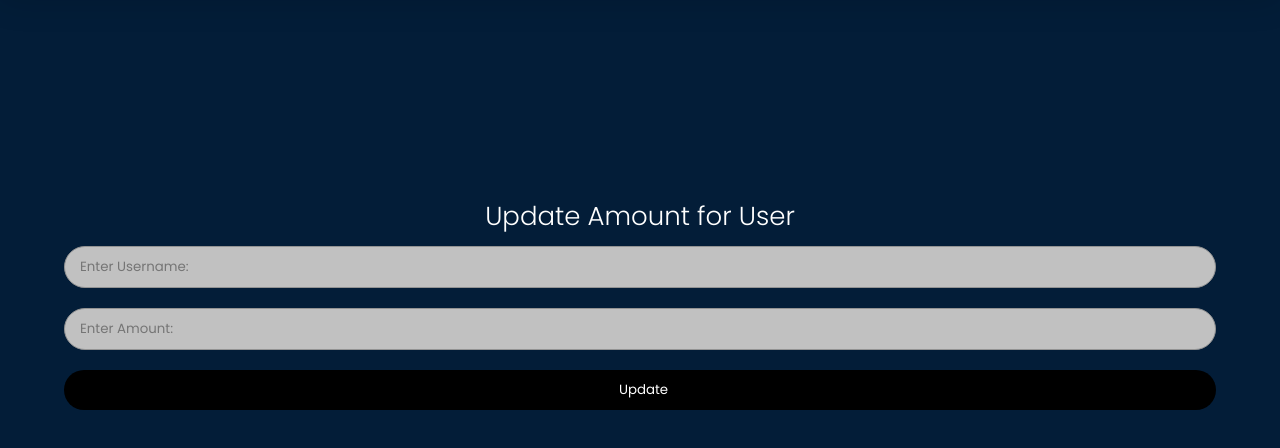
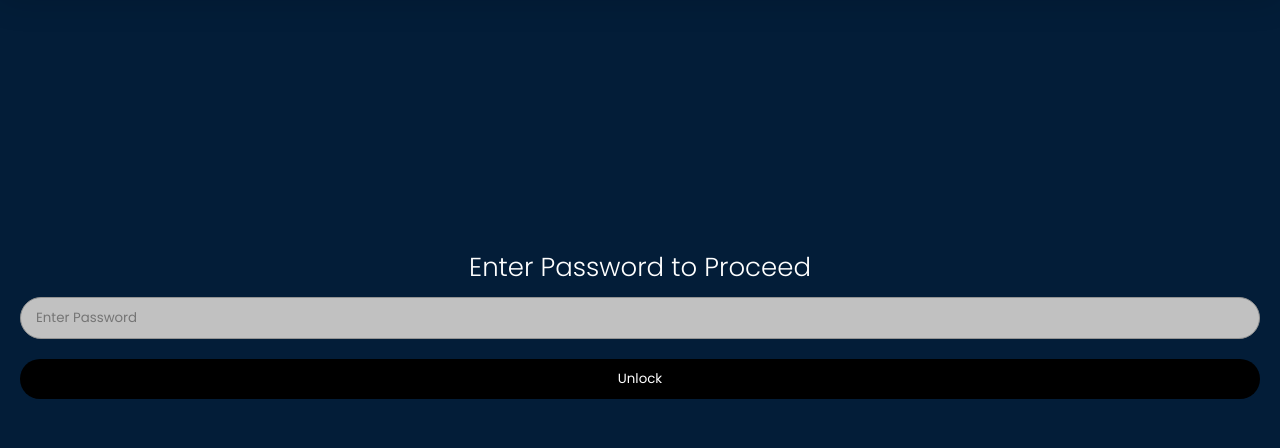
Before and after one commit to KhiladiEsports/admin-panal, a plain HTML site: page add_coins.html in a window 1280 px wide. Shown: the part 72-520 px from the top of the page. Drawn offline with Linux system fonts and the light colour scheme.

Commit message:
Update add_coins.html

```diff
--- a/add_coins.html
+++ b/add_coins.html
@@ -1,25 +1,84 @@
+<!DOCTYPE html>
+<html lang="en">
+<head>
     <meta charset="UTF-8">
     <meta name="viewport" content="width=device-width, initial-scale=1.0">
+    <title>Khiladi Esports</title>
     <style>
-    @import url('https://fonts.googleapis.com/css2?family=Poppins:ital,wght@0,100;0,200;0,300;0,400;0,500;0,600;0,700;0,800;0,900;1,100;1,200;1,300;1,400;1,500;1,600;1,700;1,800;1,900&display=swap');
+        @import url('https://fonts.googleapis.com/css2?family=Poppins:wght@100..900&display=swap');
         @import url('https://fonts.googleapis.com/css2?family=Lexend+Giga:wght@100..900&display=swap');
-    *{ overflow-x: hidden; }
-    h1,h2,h3,h4,h5,h6 ,p { margin: 0; }
-    body { padding: 0; margin: 0; background: #031d38; color: #fff; font-family: 'Poppins' , sans-serif ; }
-    .header { display: flex; align-items: center; padding: 10px; background: #031d38; color: #fff; box-shadow: rgba(0, 0, 0, 0.16) 0px 10px 36px 0px, rgba(0, 0, 0, 0.06) 0px 0px 0px 1px; }
-    .header h2 { margin: 0px 0px 0px 10px; font-family: "Lexend Giga", serif; color: e7e7e7; }
-    .header img { border-radius: 125px; width: 40px; height: 40px; }
-    #updateForm { display: flex; flex-direction: column; align-items: center; justify-content: center; height: 80vh; }
+
+        * { overflow-x: hidden; }
+        h1, h2, h3, h4, h5, h6, p { margin: 0; }
+        body { padding: 0; margin: 0; background: #031d38; color: #fff; font-family: 'Poppins', sans-serif; }
+
+        .header {
+            display: flex; align-items: center; padding: 10px;
+            background: #031d38; color: #fff;
+            box-shadow: rgba(0, 0, 0, 0.16) 0px 10px 36px 0px, rgba(0, 0, 0, 0.06) 0px 0px 0px 1px;
+        }
+        .header h2 {
+            margin-left: 10px; font-family: "Lexend Giga", serif; color: #e7e7e7;
+        }
+        .header img {
+            border-radius: 50%; width: 40px; height: 40px;
+        }
+
+        #lockScreen {
+            display: flex;
+            flex-direction: column;
+            justify-content: center;
+            height: 80vh;
+            padding: 20px;
+        }
+        #lockScreen input {
+            padding: 10px 8px 10px 15px; border-radius: 25px;
+            border: 1px solid #939393; margin: 10px 0; outline: none;
+            font-weight: 400; font-family: "Poppins", serif;
+            background: #c1c1c1; color: #000;
+        }
+        #lockScreen button {
+            padding: 10px 8px; border-radius: 25px;
+            border: none; background: #000; color: #fff; font-weight: 400;
+            cursor: pointer;
+        }
+
+        #updateForm {
+            display: none;
+            flex-direction: column;
+            justify-content: center;
+            height: 80vh;
+            padding: 20px;
+        }
         h1 { font-weight: 300; text-align: center; font-size: 26px; }
-    input , button , select{ padding: 10px 8px 10px 15px; width: 90%; border-radius: 25px; border: 1px solid #939393; margin: 10px 0px 10px 0px; outline: none; font-weight: 400; font-family: "Poppins", serif; }
-    button { color: #fff; background: #000; border: none; }
-    input , select{ background: #c1c1c1; color: #000; }
-    label { font-size: 21px }
+        input, button, select {
+            padding: 10px 8px 10px 15px; border-radius: 25px;
+            border: 1px solid #939393; margin: 10px 0; outline: none;
+            font-weight: 400; font-family: "Poppins", serif;
+        }
+        button {
+            color: #fff; background: #000; border: none; cursor: pointer;
+        }
+        input, select {
+            background: #c1c1c1; color: #000;
+        }
+        label { font-size: 21px; }
+        input , button { font-family: 'Poppins', sans-serif; }
     </style>
+</head>
+<body>
+
     <div class="header">
-    <img src="https://i.ibb.co/GvBFqcF/icon.jpg" class="image">
+        <img src="https://i.ibb.co/GvBFqcF/icon.jpg" alt="Khiladi Esports">
         <h2>Khiladi Esports</h2>
     </div>
+
+    <div id="lockScreen">
+        <h1>Enter Password to Proceed</h1>
+        <input type="password" id="passwordInput" placeholder="Enter Password">
+        <button onclick="checkPassword()">Unlock</button>
+    </div>
+
     <form id="updateForm">
         <h1>Update Amount for User</h1>
         <input type="text" id="username" name="username" required placeholder="Enter Username:">
@@ -28,16 +87,23 @@
     </form>
 
     <script>
+        function checkPassword() {
+            const password = document.getElementById('passwordInput').value;
+            if (password === "SniperVishalgaming") {
+                document.getElementById('lockScreen').style.display = 'none';
+                document.getElementById('updateForm').style.display = 'flex';
+            } else {
+                alert('Incorrect password. Try again.');
+            }
+        }
+
         document.getElementById('updateForm').addEventListener('submit', function(e) {
             e.preventDefault();
 
             const username = document.getElementById('username').value;
             const amount = parseFloat(document.getElementById('amount').value);
 
-    const data = {
-        username: username,
-        amount: amount
-    };
+            const data = { username, amount };
 
             fetch('https://script.google.com/macros/s/AKfycbwkDfFH8GQRyHHhAui18xIYEP_7Y0tsNogN0Ky0LN1vND_I14VZmjlQewnLd3JgCFDX/exec', {
                 method: 'POST',
@@ -58,3 +124,6 @@ document.getElementById('updateForm').addEventListener('submit', function(e) {
             });
         });
     </script>
+
+</body>
+</html>
```
Lines whose indentation alone changed are shown as unchanged.
